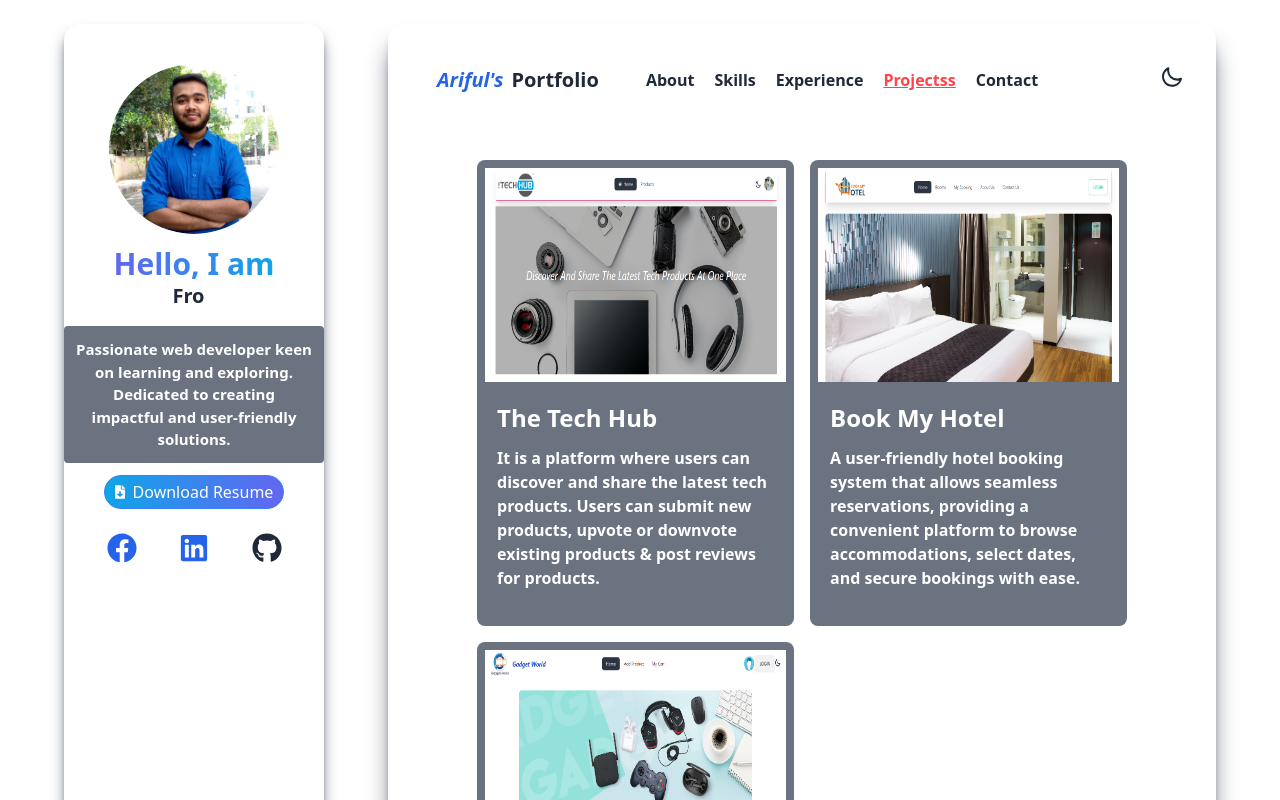
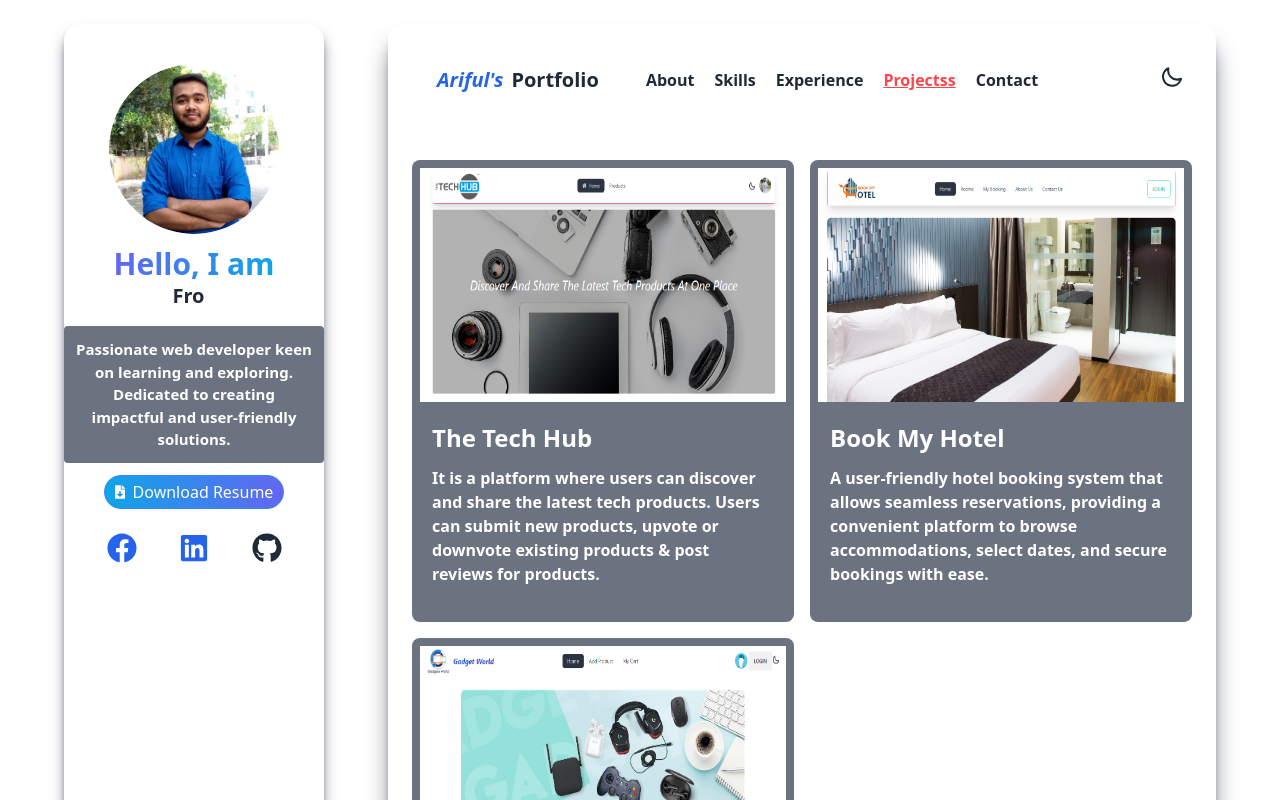
Before and after one commit to Ariful2634/ariful-dev-portfolio, a React (Vite) app: page /projects in a window 1280 px wide. Shown: the top 800 px of the page. Built offline with nearby package versions, Linux system fonts and the light colour scheme.

Commit message:
update the project section

```diff
--- a/src/Components/Home/Project.jsx
+++ b/src/Components/Home/Project.jsx
@@ -11,14 +11,14 @@ const Project = ({project}) => {
             <div className="relative">
                 <p className="flex absolute rounded-t-lg h-full w-full z-10 opacity-0 hover:opacity-100 bg-black bg-opacity-60 justify-center items-center text-white duration-300 ease-in-out">
                     <a rel="noreferrer" href={project.liveLink} target="_blank">
-                        <VscEye className=" text-3xl hover:text-cyan-400"></VscEye>
+                        <VscEye className=" text-3xl hover:text-green-400"></VscEye>
                     </a>
                     <a rel="noreferrer" href={project.repoLink} target="_blank">
                         <FaCode className="text-3xl ml-5 hover:text-cyan-400"></FaCode>
                     </a>
                 </p>
                 <img
-                    className="h-[230px] w-full mx-auto p-2 rounded-t-lg"
+                    className="h-[250px] w-full mx-auto p-2 rounded-t-lg"
                     src={project.image}
                     alt={` ${project.title} Image`}
                 />
--- a/src/Components/Home/Projects.jsx
+++ b/src/Components/Home/Projects.jsx
@@ -40,7 +40,7 @@ const Projects = () => {
 
     return (
 
-        <div id="projects" className="w-11/12 md:w-10/12  mx-auto">
+        <div id="projects" >
 
             <div className="grid grid-cols-1 md:grid-cols-2 lg:grid-cols-2 py-12 gap-4">
                 {items.map((project, idx) => (
```
